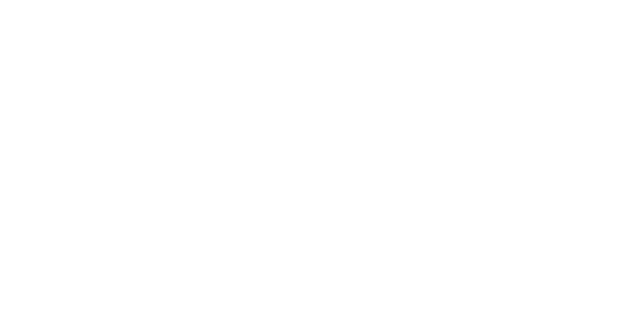
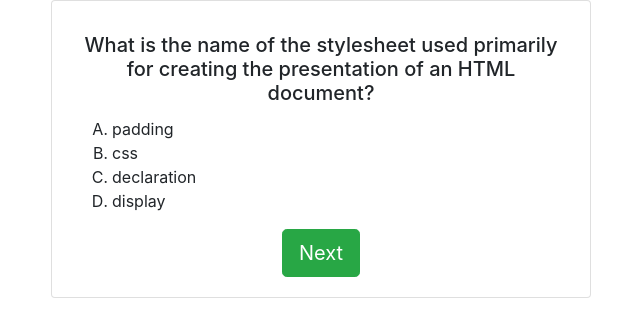
Before and after one commit to pakph/Code-Quiz, a plain HTML site: page index.html in a window 1280 px wide. Both pictures are taken after a click on the button "Start Quiz". Shown: the whole page, without its empty margins (319-959 px from the left). Drawn offline with nearby package versions, Linux system fonts and the light colour scheme.

Commit message:
added some presentation elements, added functions to display questions, and answers, added functionality to the buttons

```diff
--- a/index.html
+++ b/index.html
@@ -23,6 +23,22 @@
             </div>
         </div>
     </div>
+
+    <div class="row">
+        <div class="col-lg-3">
+            <!-- Empty Space -->
+        </div>
+        <div class="col-lg-6">
+            <div class="card text-center" id="question-card">
+                <div class="card-body">
+                  <h5 class="card-title" id="question-num"></h5>
+                  <h5 class="card-title" id="question"></h5>
+                  <ol type="A" class="card-text" id="answer-choices" align="left"></ol>
+                  <button class="btn btn-success btn-lg" id="next-button">Next</button>
+                </div>
+            </div>
+        </div>
+    </div>
 </div>
 
 
--- a/script.js
+++ b/script.js
@@ -1,8 +1,98 @@
-var startButton = $("#start-button")
-console.log(start)
-var start = document.getElementById("start-button")
-start.addEventListener("click",function(){
-    console.log("click");
-    $("#start-page").hide();
+var startBtn = $("#start-button");
+var nextBtn = $("#next-button");
+var home = $("#start-page");
+var displayQuestion = $("#question-card").hide();
+var questionNum = $("#question-num");
+var question = $("#question");
+var questions = ["Which html element might include the title of the document and links to any stylesheets or scripts?",
+                "Which declaration must be included as the first item in a HTML document before any tags and is used to provide instruction to the web browser?",
+                "What HTML tag is used to define an item in a list?",
+                "What is the name of the stylesheet used primarily for creating the presentation of an HTML document?",
+                "What is the css property that alters the space outside the borders of the content?",
+                "What JavaScript element represents data type that is either true or false?",
+                "What is the JavaScript element that allows a set of conditions to be executed repeatedly until a condition is satisfied?"]
+var answers = ["<Head>", "!DOCTYPE", "<li>", "css", "margin", "Boolean", "for loop"]
+var wrongAnswers = ["<ul>", "<header>", "<body>", "padding", "border", "text-align", "display", "conditional loop", "condition", "strings", "<ol>", "<title>", "<script>", "float", "position", "inline", "declaration", "event", "conditional argument", "<style>", "<p>", "<div>", "output", "function", "variable", "background", "objects", "foreground"]
+var questionNum = 1
+var questionChoice = []
+var answersChoice = []
+var shuffleAnswers = []
+var m = 0
+
+$(document).ready(function() {
+$(startBtn).on("click", function(){
+    //Hide the 1st Page
+    $(home).hide();
+
+    //Pick random questions and respective answers and push them into questionChoice and answersChoice
+    for (i = 0; i < 5; i++){
+        var n = Math.floor(Math.random() * questions.length);
+        questionChoice.push(questions[n]);
+        answersChoice.push(answers[n]);
+    }
+
+    //Add Question to Question Page
+    $(questionNum).text("Question " + questionNum);
+    $(question).text(questionChoice[m]);
+
+    //Add Answers to shuffleAnswers Array
+    shuffleAnswers.push(answersChoice[m]);
+    for (i = 0; i < 3; i++){
+        (shuffleAnswers).push(wrongAnswers[Math.floor(Math.random() * wrongAnswers.length)]);
+    }
+
+    //Append Answers
+    for (i = 0; i < shuffleAnswers.length; i++){
+    $("#answer-choices").append("<li>"+ shuffleAnswers[i] +"</li>")
+    }
+
+    //Shuffle Answers
+    var ol = document.querySelector('ol');
+    for (var i = ol.children.length; i >= 0; i--) {
+    ol.appendChild(ol.children[Math.random() * i | 0]);
+    }
+
+    //Create Click Events for the Answer Choices
+    $("li").on("click", function(){
+        if ($(this) == '<Head>'|| '!DOCTYPE' || '<li>' || 'css' || 'margin' || 'Boolean' || 'for loop'){
+            $(this).css("color",  "green");
+        }
+        else{
+            $(this).css("color",  "red");
+        }
+    })
+    $(displayQuestion).show();
+
+
 
 })
+
+$(nextBtn).on("click", function(){
+    $(shuffleAnswers).empty();
+    $(question).empty();
+     $("#answer-choices").empty();
+    questionNum++;
+    m++;
+     shuffleAnswers=[];
+        //Add Question to Question Page
+    $(questionNum).text("Question " + questionNum);
+    $(question).text(questionChoice[m]);
+    //Add Answers to shuffleAnswers Array
+    shuffleAnswers.push(answersChoice[m]);
+    for (i = 0; i < 3; i++){
+        (shuffleAnswers).push(wrongAnswers[Math.floor(Math.random() * wrongAnswers.length)]);
+    }
+
+    //Append Answers
+    for (i = 0; i < shuffleAnswers.length; i++){
+    $("#answer-choices").append("<li>"+ shuffleAnswers[i] +"</li>")
+    }
+
+    //Shuffle Answers
+    var ol = document.querySelector('ol');
+    for (var i = ol.children.length; i >= 0; i--) {
+    ol.appendChild(ol.children[Math.random() * i | 0]);
+    }
+    })
+
+})
```
